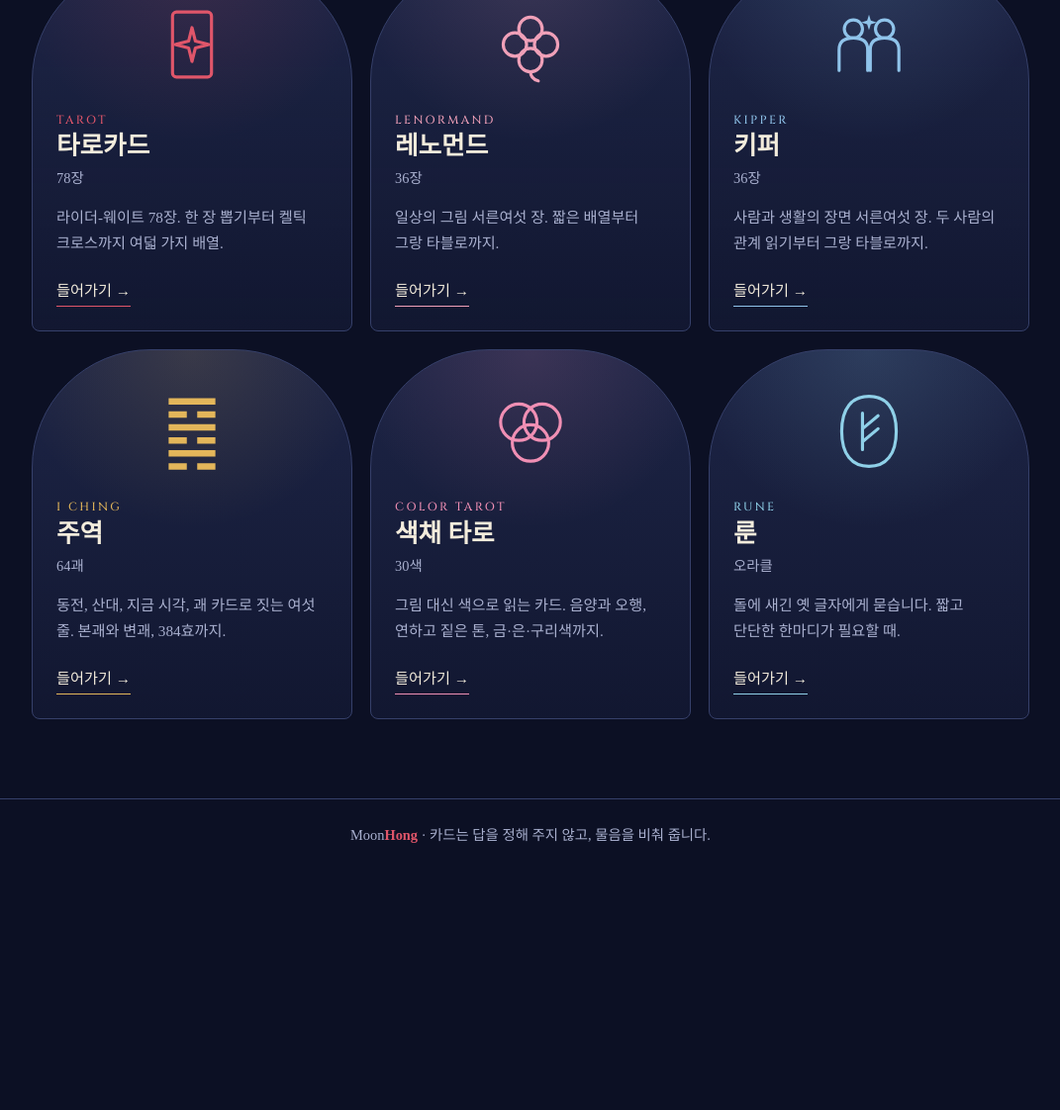
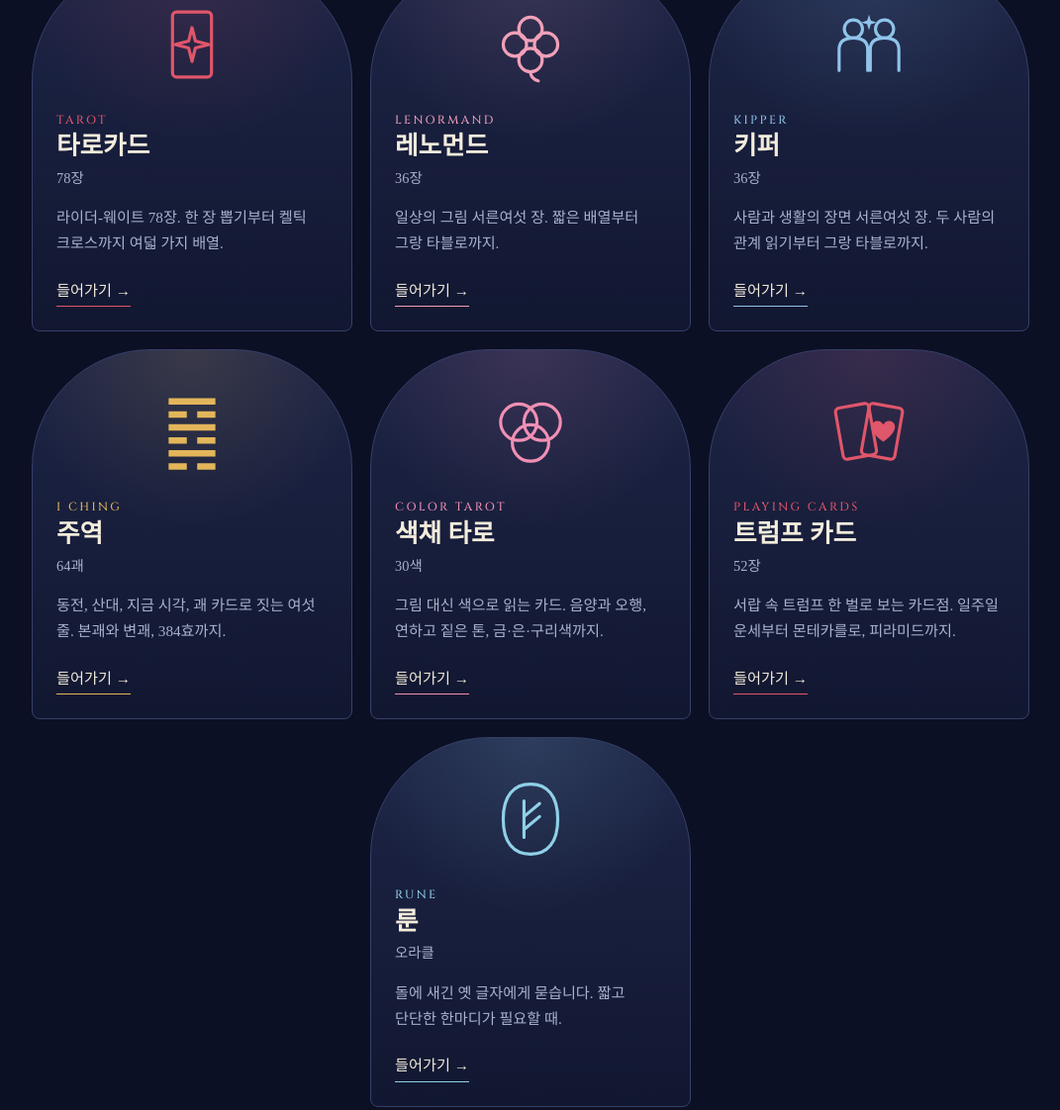
Before and after one commit to moonhong1164/MoonHongCardSites, a plain HTML site: page index.html in a window 1280 px wide. Shown: the part 866-1988 px from the top of the page at 99% size, without its empty margins (104-1175 px from the left). Before the commit the page ends 1755 px from the top, so only its background shows below. Drawn offline with Linux system fonts and the light colour scheme; a web font is replaced by a local one.

Commit message:
Add a tenth door for the playing-card site
Center a lone last door when the grid has three columns.

Co-Authored-By: Claude Opus 5.5 <noreply@anthropic.com>

```diff
--- a/index.html
+++ b/index.html
@@ -4,7 +4,7 @@
 <meta charset="utf-8">
 <meta name="viewport" content="width=device-width, initial-scale=1">
 <title>MoonHong</title>
-<meta name="description" content="오쇼 젠, 호로스코프, 심볼론, 타로, 레노먼드, 키퍼, 주역, 색채 타로, 룬. MoonHong의 점술 사이트 아홉 곳으로 들어가는 문.">
+<meta name="description" content="오쇼 젠, 호로스코프, 심볼론, 타로, 레노먼드, 키퍼, 주역, 색채 타로, 트럼프 카드, 룬. MoonHong의 점술 사이트 열 곳으로 들어가는 문.">
 <link rel="icon" href="favicon.svg" type="image/svg+xml">
 <link rel="preconnect" href="https://fonts.googleapis.com">
 <link rel="preconnect" href="https://fonts.gstatic.com" crossorigin>
@@ -20,9 +20,9 @@
 
 <main>
   <section class="intro">
-    <p class="eyebrow">Nine Doors</p>
+    <p class="eyebrow">Ten Doors</p>
     <h1>오늘은 어느 문으로 들어갈까요</h1>
-    <p class="lead">아홉 가지 카드와 괘와 색이 저마다의 방에서 기다리고 있습니다. 마음이 가는 문을 누르면 그 방으로 들어갑니다.</p>
+    <p class="lead">열 가지 카드와 괘와 색이 저마다의 방에서 기다리고 있습니다. 마음이 가는 문을 누르면 그 방으로 들어갑니다.</p>
   </section>
 
   <ul class="doors">
@@ -139,6 +139,20 @@
       </a>
     </li>
     <li>
+      <a class="door" style="--accent: #e0566a" href="https://moonhong1164.github.io/MoonHongTRUMP/">
+        <svg class="glyph" viewBox="0 0 64 64" aria-hidden="true">
+          <rect x="9" y="12" width="26" height="40" rx="3" transform="rotate(-10 22 32)"/>
+          <rect x="29" y="12" width="26" height="40" rx="3" transform="rotate(10 42 32)"/>
+          <path d="M43 40c-6-4.5-9-8-9-11.5 0-2.5 2-4.5 4.5-4.5 2 0 3.6 1.2 4.5 2.8.9-1.6 2.5-2.8 4.5-2.8 2.5 0 4.5 2 4.5 4.5 0 3.5-3 7-9 11.5z" class="fill"/>
+        </svg>
+        <span class="en">Playing Cards</span>
+        <strong>트럼프 카드</strong>
+        <span class="count">52장</span>
+        <p>서랍 속 트럼프 한 벌로 보는 카드점. 일주일 운세부터 몬테카를로, 피라미드까지.</p>
+        <span class="enter">들어가기 <i>→</i></span>
+      </a>
+    </li>
+    <li>
       <a class="door" style="--accent: var(--ice)" href="https://moonhong1164.github.io/MoonHongRUNE/">
         <svg class="glyph" viewBox="0 0 64 64" aria-hidden="true">
           <path d="M32 5c13 0 21 9 21 27S45 59 32 59 11 50 11 32 19 5 32 5z"/>
--- a/style.css
+++ b/style.css
@@ -66,6 +66,8 @@ h1 { margin: 0 0 24px; font-size: clamp(2rem, 6vw, 3.4rem); line-height: 1.24; f
 /* ── 일곱 문 ──────────────────────── */
 .doors { list-style: none; margin: 0; padding: 0; display: grid; grid-template-columns: repeat(3, minmax(0, 1fr)); gap: 18px; }
 .doors li { display: flex; }
+/* 세 칸 줄에서 마지막 문이 혼자 남으면 가운데에 둔다 */
+@media (min-width: 861px) { .doors li:last-child:nth-child(3n + 1) { grid-column: 2; } }
 
 .door {
   position: relative; flex: 1; display: flex; flex-direction: column; align-items: flex-start;
```
